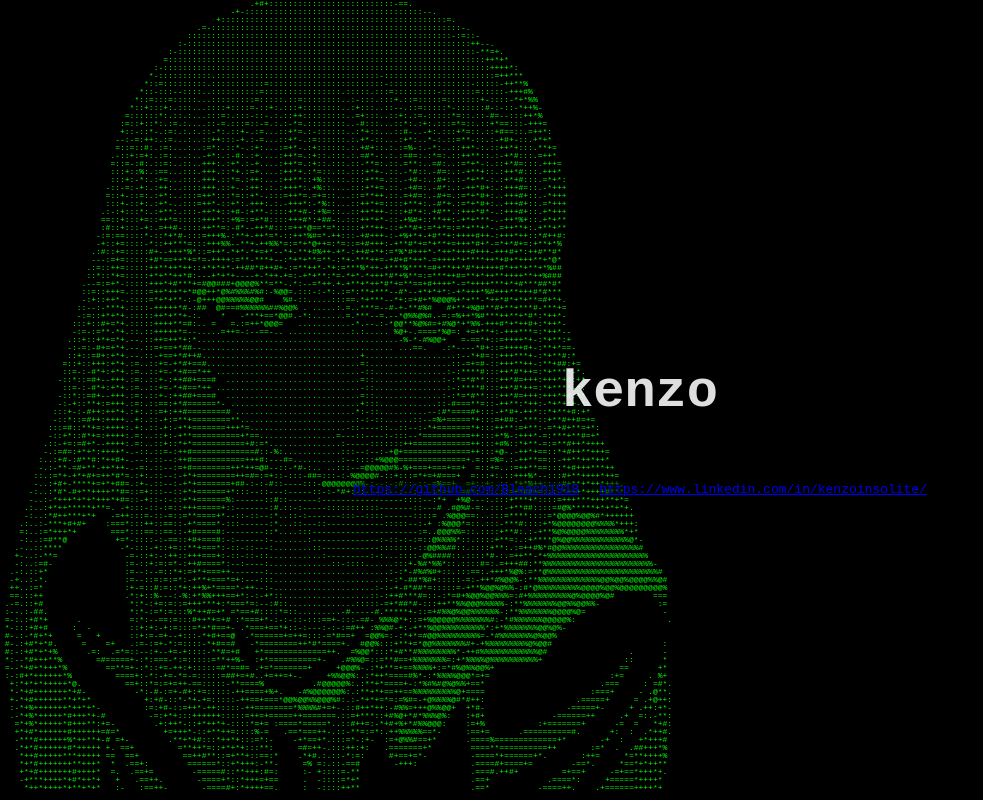
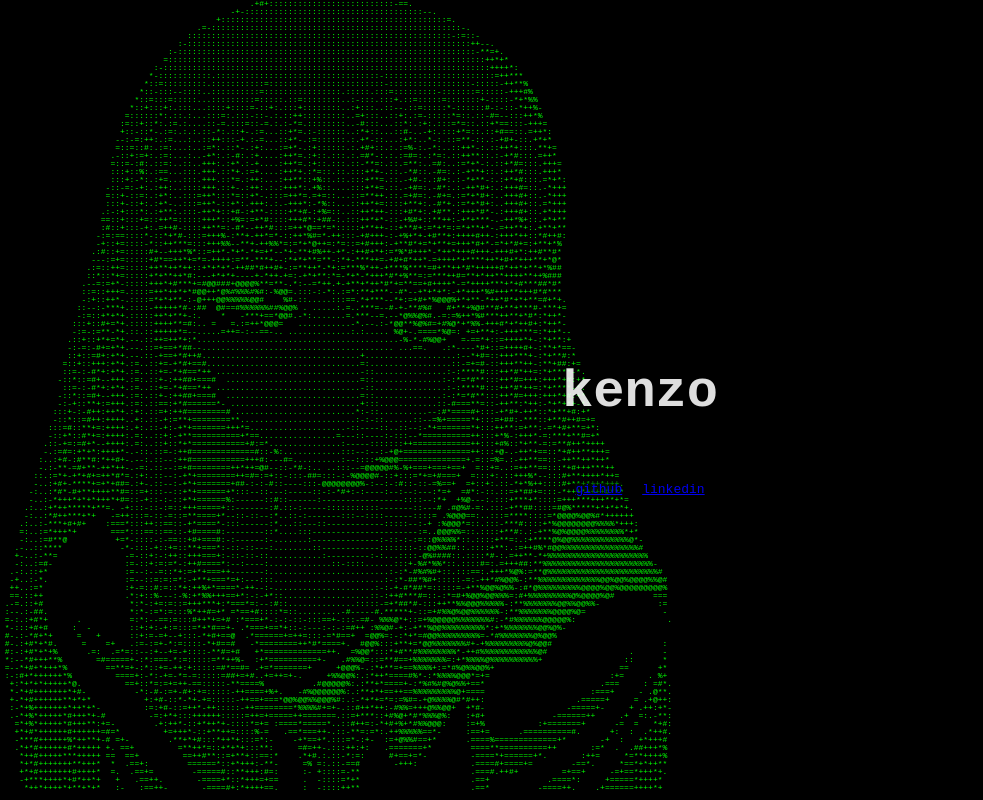
Before and after one commit to Bleach1918/Bleach1918.github.io, a React (Vite) app: page / in a window 1280 px wide. Shown: the whole page, without its empty margins (0-983 px from the left). Built offline with nearby package versions, Linux system fonts and the light colour scheme.

Commit message:
modified:   src/App.jsx

```diff
--- a/src/App.jsx
+++ b/src/App.jsx
@@ -20,8 +20,8 @@ function App() {
           </div>
 
           <div className="socials">
-            <a className="socialText" href="github">https://github.com/Bleach1918</a>
-            <a className="socialText" href="linkedin">https://www.linkedin.com/in/kenzoinsolite/</a>
+            <a className="socialText" href="https://github.com/Bleach1918">github</a>
+            <a className="socialText" href="https://www.linkedin.com/in/kenzoinsolite">linkedin</a>
           </div>
 
         </div>
```
